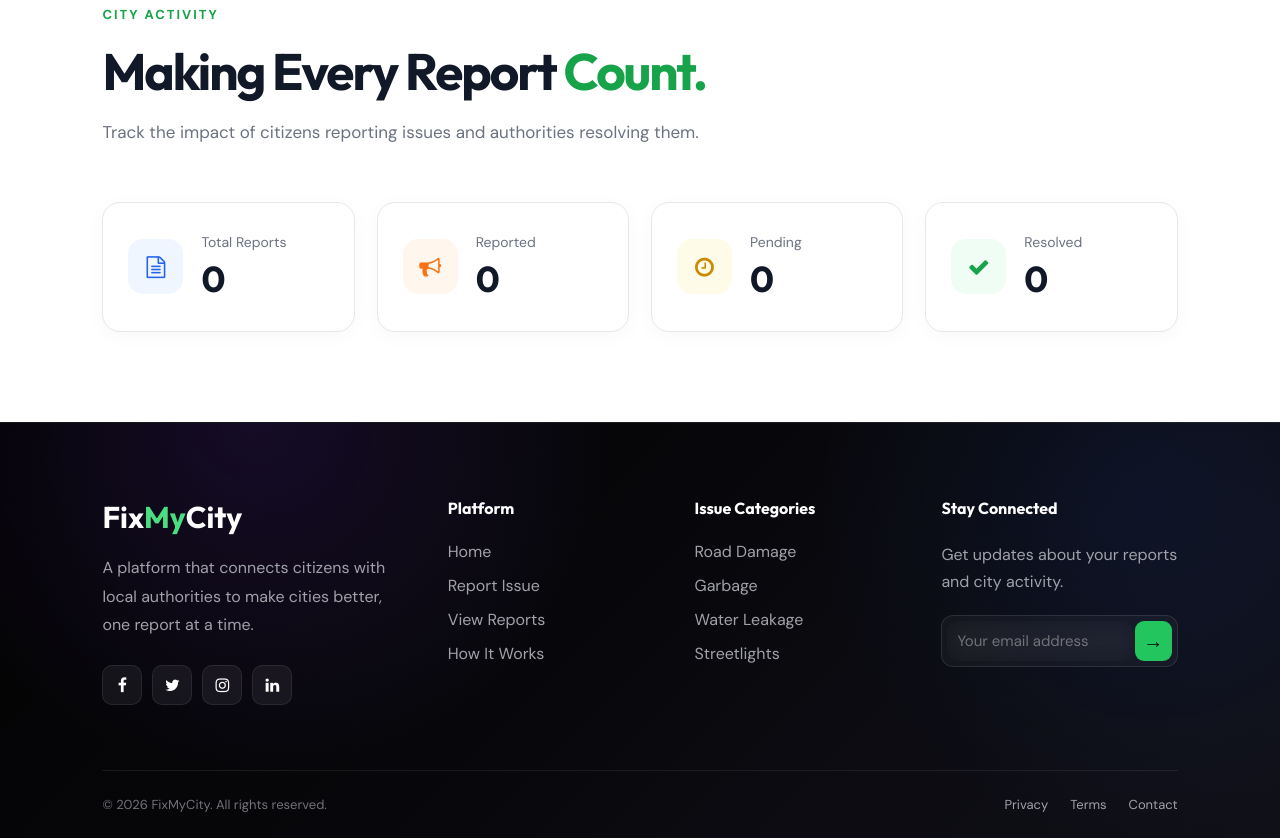
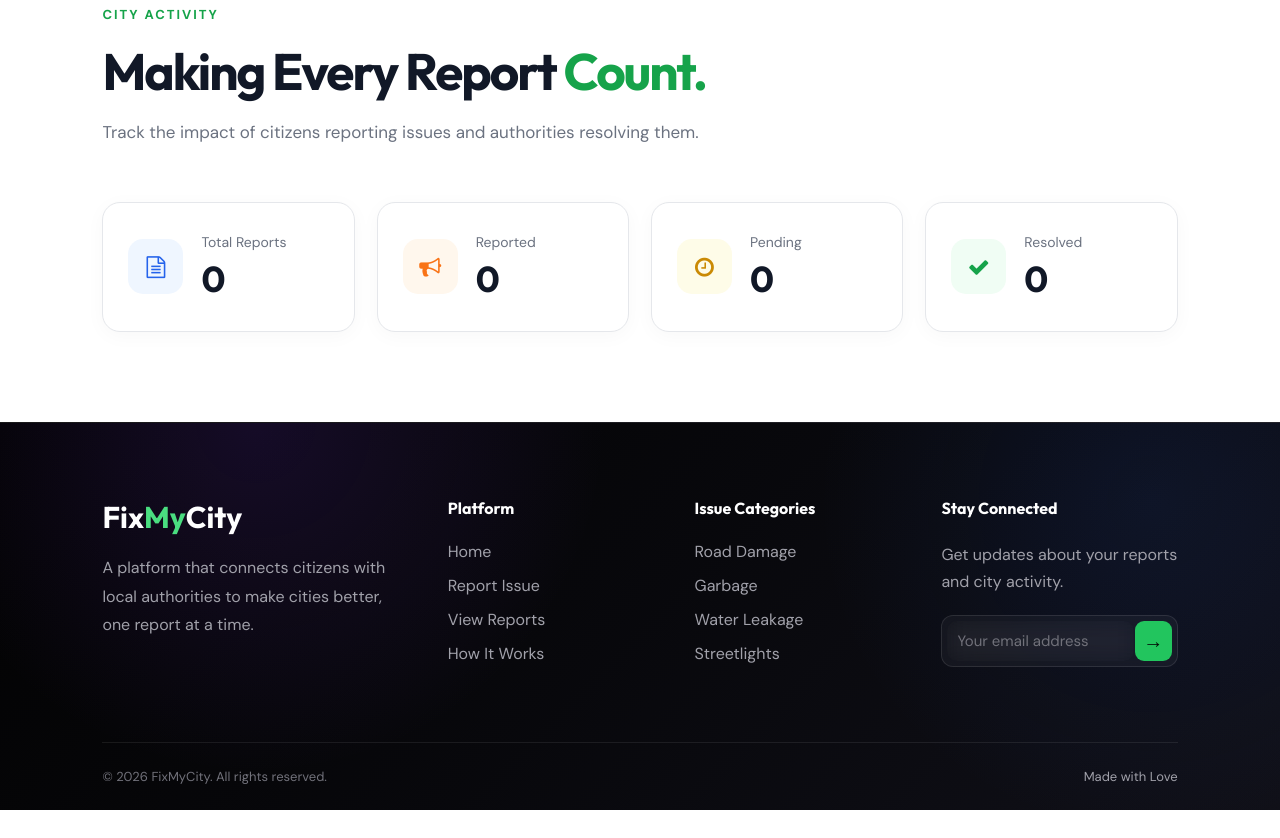
Before and after one commit to Utkarsh2006-Abhaipur/FixMyCity.github.io, a plain HTML site: page index.html in a window 1280 px wide. Shown: the part 787-1625 px from the top of the page. After the commit the page ends 1597 px from the top, so only its background shows below. Drawn offline with nearby package versions, Linux system fonts and the light colour scheme; a web font is replaced by a local one.

Commit message:
Add files via upload

```diff
--- a/index.html
+++ b/index.html
@@ -19,7 +19,7 @@
 
 <body>
 
-    <!-- ================= NAVIGATION BAR ================= -->
+    <!-- NAVIGATION BAR  -->
 
     <nav>
 
@@ -71,12 +71,12 @@
     </nav>
 
 
-    <!-- ================= HOME PAGE ================= -->
+    <!--  HOME PAGE  -->
 
     <section id="home" class="page active">
 
 
-        <!-- ================= HERO SECTION ================= -->
+        <!--  HERO SECTION  -->
 
         <section class="hero-section">
 
@@ -143,7 +143,7 @@
 
 
 
-        <!-- ================= CITY STATISTICS ================= -->
+        <!--  CITY STATISTICS  -->
 
         <section class="city-stats-section">
 
@@ -277,7 +277,7 @@
 
 
 
-    <!-- ================= REPORT ISSUE PAGE ================= -->
+    <!--  REPORT ISSUE PAGE  -->
 
     <section id="report" class="page">
 
@@ -402,7 +402,7 @@
 
 
 
-    <!-- ================= MY REPORTS PAGE ================= -->
+    <!-- MY REPORTS PAGE -->
 
     <section id="reports" class="page">
 
@@ -432,7 +432,7 @@
 
 
 
-    <!-- ================= ADMIN PAGE ================= -->
+    <!-- ADMIN PAGE -->
 
     <section id="admin" class="page">
 
@@ -463,7 +463,7 @@
 
 
 
-    <!-- ================= FOOTER ================= -->
+    <!-- FOOTER  -->
 
     <footer class="fixmycity-footer">
 
@@ -485,29 +485,6 @@
                     authorities to make cities better, one report at a time.
                 </p>
 
-
-                <div class="footer-socials">
-
-                    <a href="#" aria-label="Facebook">
-                        <i class="fa fa-facebook"></i>
-                    </a>
-
-
-                    <a href="#" aria-label="Twitter">
-                        <i class="fa fa-twitter"></i>
-                    </a>
-
-
-                    <a href="#" aria-label="Instagram">
-                        <i class="fa fa-instagram"></i>
-                    </a>
-
-
-                    <a href="#" aria-label="LinkedIn">
-                        <i class="fa fa-linkedin"></i>
-                    </a>
-
-                </div>
 
             </div>
 
@@ -633,17 +610,7 @@
             <div>
 
                 <a href="#">
-                    Privacy
-                </a>
-
-
-                <a href="#">
-                    Terms
-                </a>
-
-
-                <a href="#">
-                    Contact
+                    Made with Love
                 </a>
 
             </div>
@@ -655,9 +622,10 @@
 
 
 
-    <!-- ================= JAVASCRIPT ================= -->
+    <!--  JAVASCRIPT  -->
 
     <script src="script.js"></script>
+    <script type="module" src="firebase.js"></script>
 
 </body>
 
```
